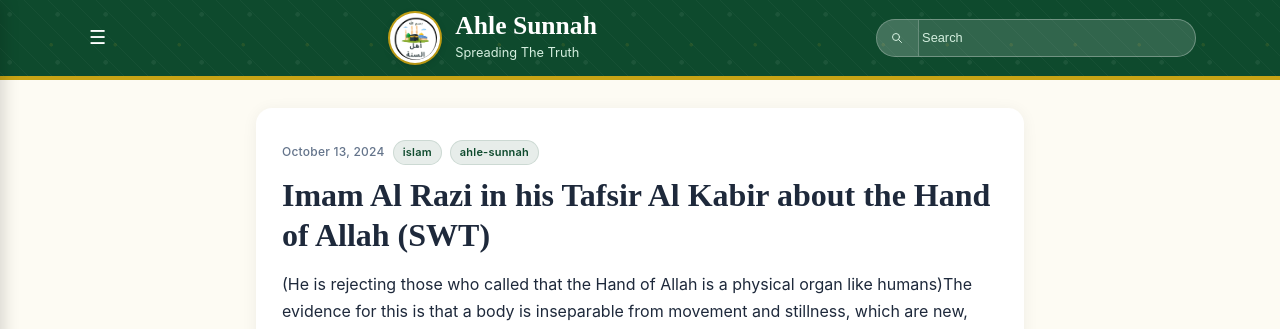
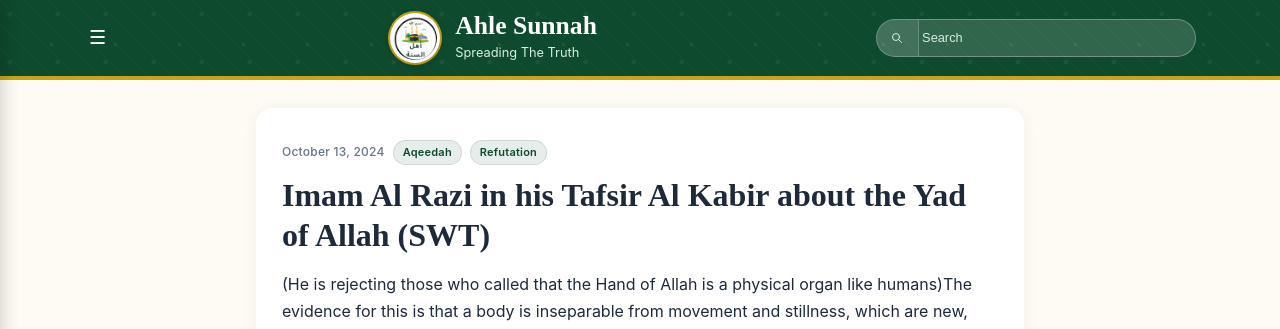
Before and after one commit to Fali17/ahlesunnah, a Jekyll site: the page built from _posts/2024-10-12-imam-al-razi-in-his-tafsir-al-kabir-about-the-yad-of-allah-.md, in a window 1280 px wide and 1211 px high. Shown: the top 329 px of the window. Built offline with Jekyll 4.4.1, drawn with Linux system fonts in a browser that asks for light colours.

Commit message:
Update and rename 2024-10-12-imam-al-razi-in-his-tafsir-al-kabir-about-the-hand-of-allah-.md to 2024-10-12-imam-al-razi-in-his-tafsir-al-kabir-about-the-yad-of-allah-.md

```diff
--- a/_posts/2024-10-12-imam-al-razi-in-his-tafsir-al-kabir-about-the-hand-of-allah-.md
+++ b/_posts/2024-10-12-imam-al-razi-in-his-tafsir-al-kabir-about-the-yad-of-allah-.md
@@ -1,8 +1,8 @@
 ---
 layout: post
-title: "Imam Al Razi in his Tafsir Al Kabir about the Hand of Allah (SWT)"
+title: "Imam Al Razi in his Tafsir Al Kabir about the Yad of Allah (SWT)"
 date: 2024-10-12 23:38:00 +0000
-tags: [islam, ahle-sunnah]
+tags: [Aqeedah,Refutation]
 ---
 
 (He is rejecting those who called that the Hand of Allah is a physical organ like humans)The evidence for this is that a body is inseparable from movement and stillness, which are new, and anything that is inseparable from the new is new, and because every body is infinite in size, and whatever is infinite in size is new, and whatever is infinite in size is new, and whatever is infinite in size is new And because every body is composed of parts, and everything that is so is susceptible to composition and dissolution, and everything that is so requires something to compose and synthesise it, and everything that is so is a novelty, thus proving in these ways that it is impossible for Him to be a body, so it is impossible for His hand to be a bodily member. As for the majority of monotheists, they have two opinions regarding the word hand: First: The statement of those who say: When the Qur'an proves that God's hand is a hand, we believe in it, and when reason proves that it is impossible for God's hand to be an expression of a specific body and a complex organ of parts and parts, we believe in it, but as for what the hand is and what its reality is, we have entrusted the knowledge of it to God the Exalted, and this is the way of the Salaf.
```
